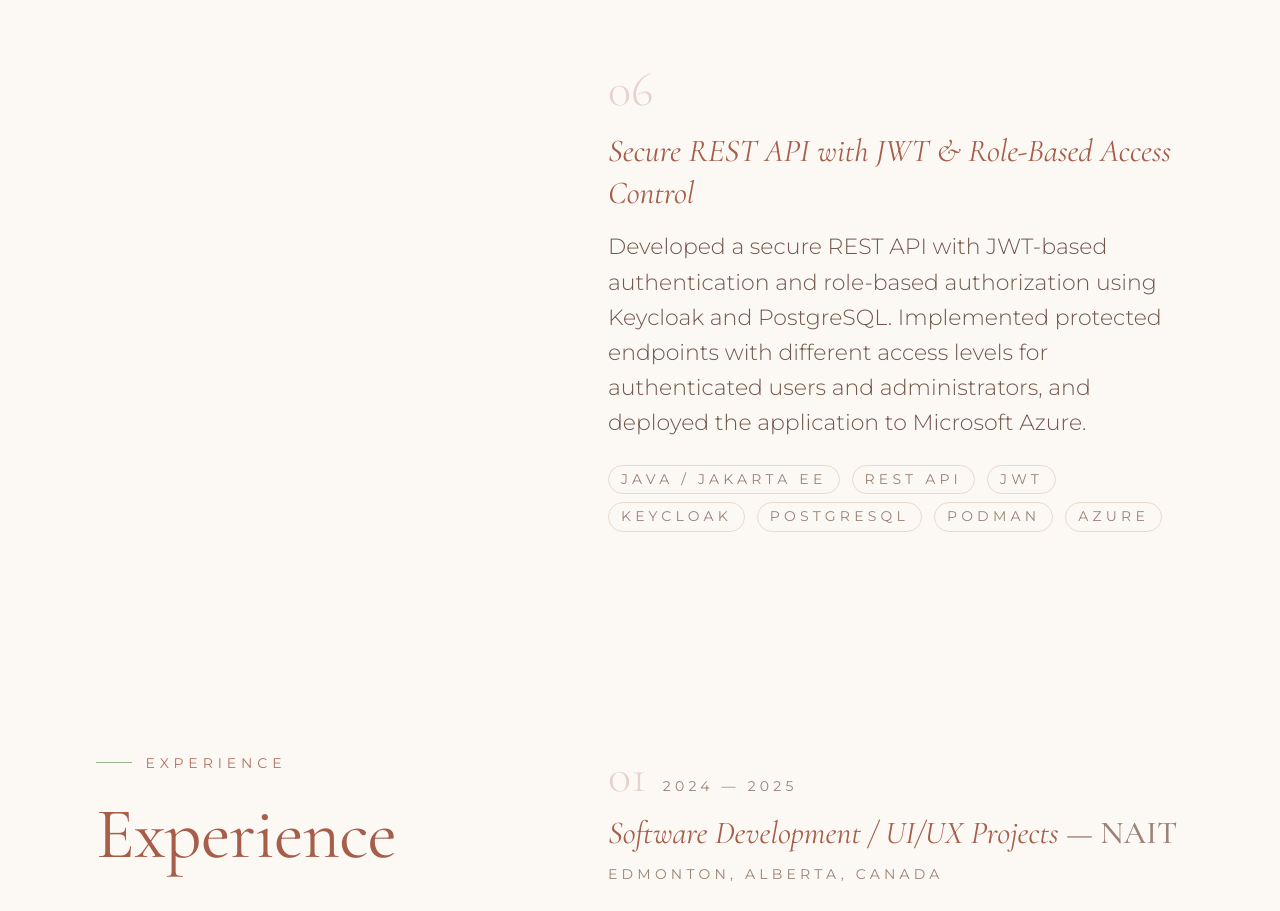
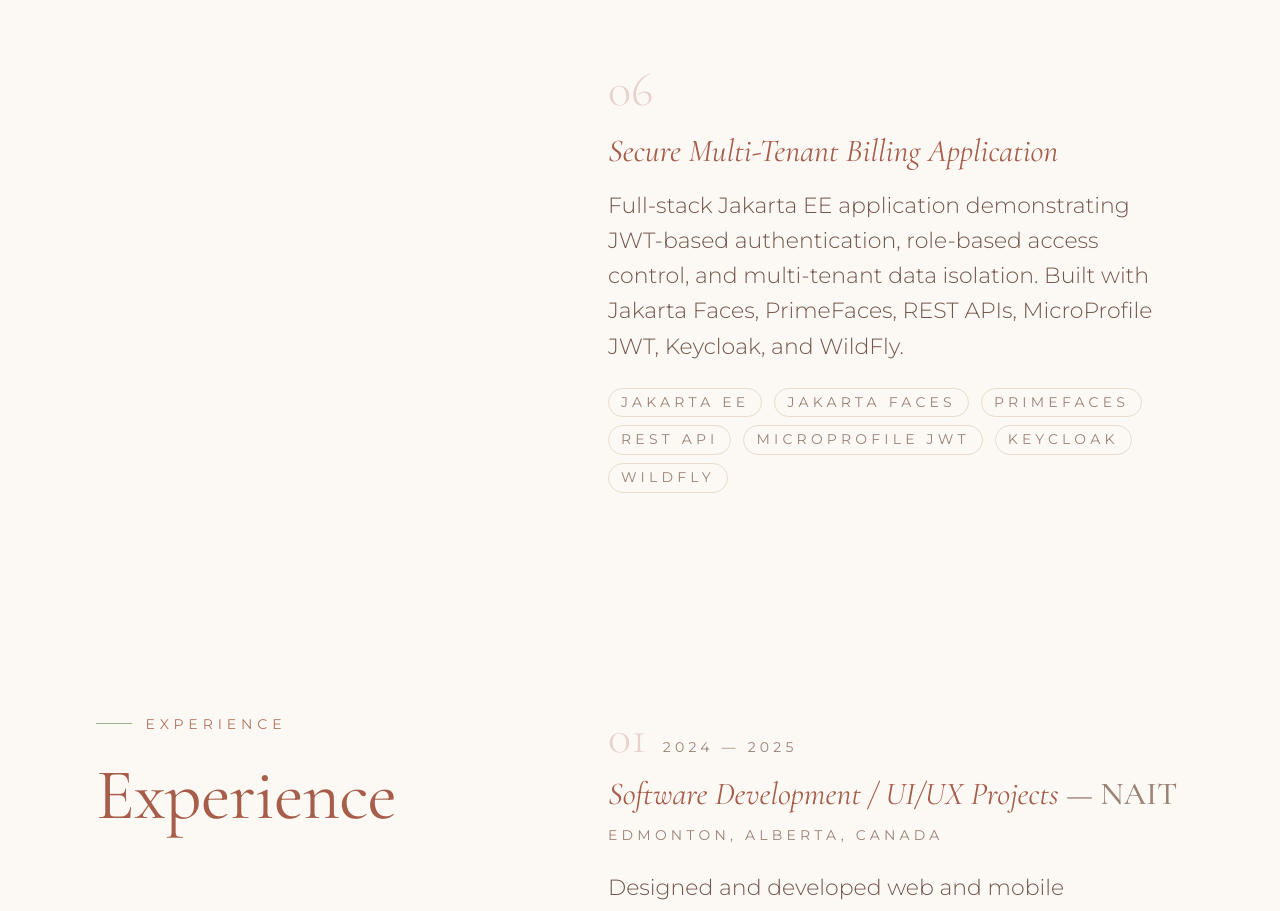
Before and after one commit to lilyjiang1203/remix-of-remix-of-resume-portfolio-website-template, a React (Vite) app: page / in a window 1280 px wide. Shown: the part 4720-5631 px from the top of the page. Built offline with nearby package versions, Linux system fonts and the light colour scheme; the HTML template or start-up script is replaced by a standard one.

Commit message:
Changes
Co-authored-by: lilyjiang1203 <123008741+lilyjiang1203@users.noreply.github.com>

```diff
--- a/src/data/portfolio-data.ts
+++ b/src/data/portfolio-data.ts
@@ -209,10 +209,10 @@ export const projects: Project[] = [
   },
   {
     id: "proj-6",
-    name: "Secure REST API with JWT & Role-Based Access Control",
+    name: "Secure Multi-Tenant Billing Application",
     description:
-      "Developed a secure REST API with JWT-based authentication and role-based authorization using Keycloak and PostgreSQL. Implemented protected endpoints with different access levels for authenticated users and administrators, and deployed the application to Microsoft Azure.",
-    techStack: ["Java / Jakarta EE", "REST API", "JWT", "Keycloak", "PostgreSQL", "Podman", "Azure"],
+      "Full-stack Jakarta EE application demonstrating JWT-based authentication, role-based access control, and multi-tenant data isolation. Built with Jakarta Faces, PrimeFaces, REST APIs, MicroProfile JWT, Keycloak, and WildFly.",
+    techStack: ["Jakarta EE", "Jakarta Faces", "PrimeFaces", "REST API", "MicroProfile JWT", "Keycloak", "WildFly"],
     liveUrl: "[Add Live Demo URL]",
     githubUrl: "[Add GitHub URL]",
     status: "active",
```
